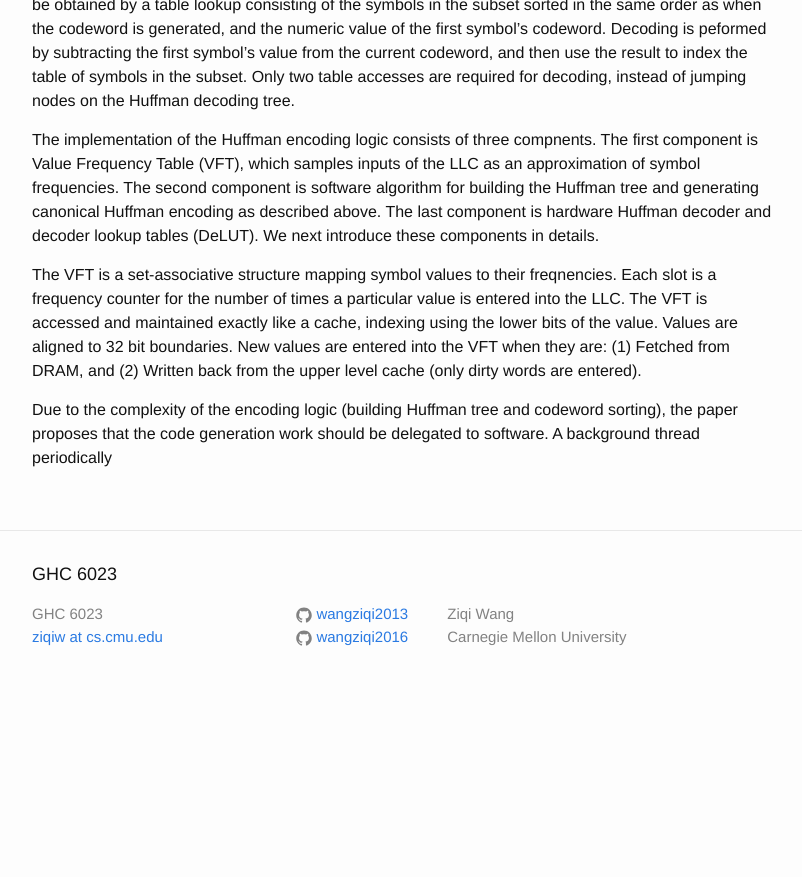
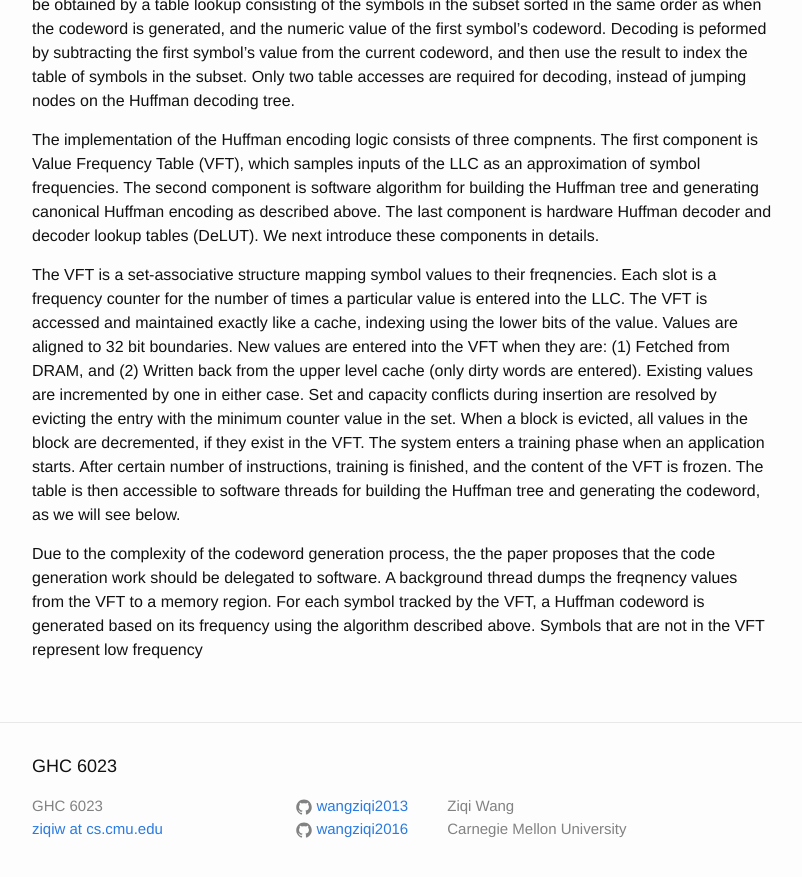
Before and after one commit to wangziqi2013/wangziqi2013.github.io, a Jekyll site: the page built from _posts/2020-06-29-sc2.markdown, in a window 1280 px wide and 900 px high, scrolled down 1336 px. Shown: the top 877 px of the window, without its empty margins (238-1040 px from the left). Built offline with Jekyll 4.4.1, drawn with Linux system fonts in a browser that asks for light colours; before the commit the page ends 2044 px from its top, so only the background shows below that.

Commit message:
Adding sw thread

```diff
--- a/_posts/2020-06-29-sc2.markdown
+++ b/_posts/2020-06-29-sc2.markdown
@@ -58,7 +58,14 @@ The VFT is a set-associative structure mapping symbol values to their freqnencie
 for the number of times a particular value is entered into the LLC. The VFT is accessed and maintained exactly like
 a cache, indexing using the lower bits of the value. Values are aligned to 32 bit boundaries.
 New values are entered into the VFT when they are: (1) Fetched from DRAM, and (2) Written back from the upper level
-cache (only dirty words are entered).
+cache (only dirty words are entered). Existing values are incremented by one in either case.
+Set and capacity conflicts during insertion are resolved by evicting the entry with the minimum counter value in the set.
+When a block is evicted, all values in the block are decremented, if they exist in the VFT.
+The system enters a training phase when an application starts. After certain number of instructions, training is finished,
+and the content of the VFT is frozen. The table is then accessible to software threads for building the Huffman tree
+and generating the codeword, as we will see below.
 
-Due to the complexity of the encoding logic (building Huffman tree and codeword sorting), the paper proposes that the
-code generation work should be delegated to software. A background thread periodically
+Due to the complexity of the codeword generation process, the the paper proposes that the code generation work should
+be delegated to software. A background thread dumps the freqnency values from the VFT to a memory region.
+For each symbol tracked by the VFT, a Huffman codeword is generated based on its frequency using the algorithm described
+above. Symbols that are not in the VFT represent low frequency
```
